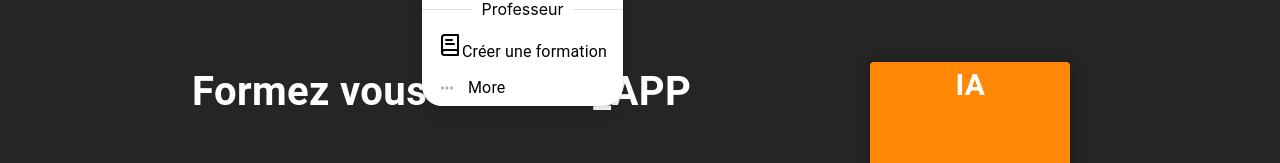
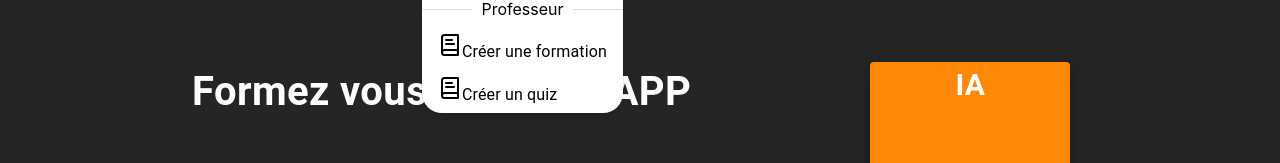
Before and after one commit to romainbcode/PFE-Forma, a React (Create React App) app in the folder frontend/: page / in a window 1280 px wide. Both pictures are taken after a click on the button "FORMATION". Shown: the part 138-301 px from the top of the page. Built offline with nearby package versions, Linux system fonts and the light colour scheme; no server answers.

Commit message:
Ajout d'un Link pour aller sur la page de création de quiz

```diff
--- a/frontend/src/components/navbar.js
+++ b/frontend/src/components/navbar.js
@@ -280,8 +280,13 @@ export const Navbar = () => {
                 </Link>
               </MenuItem>
               <MenuItem onClick={handleCloseMenuFormation} disableRipple>
-                <MoreHorizIcon />
-                More
+                <Link
+                  style={{ textDecoration: "none", color: "black" }}
+                  to="/quizs/create"
+                >
+                  <BookText />
+                  Créer un quiz
+                </Link>
               </MenuItem>
             </StyledMenu>
             <Link
```
